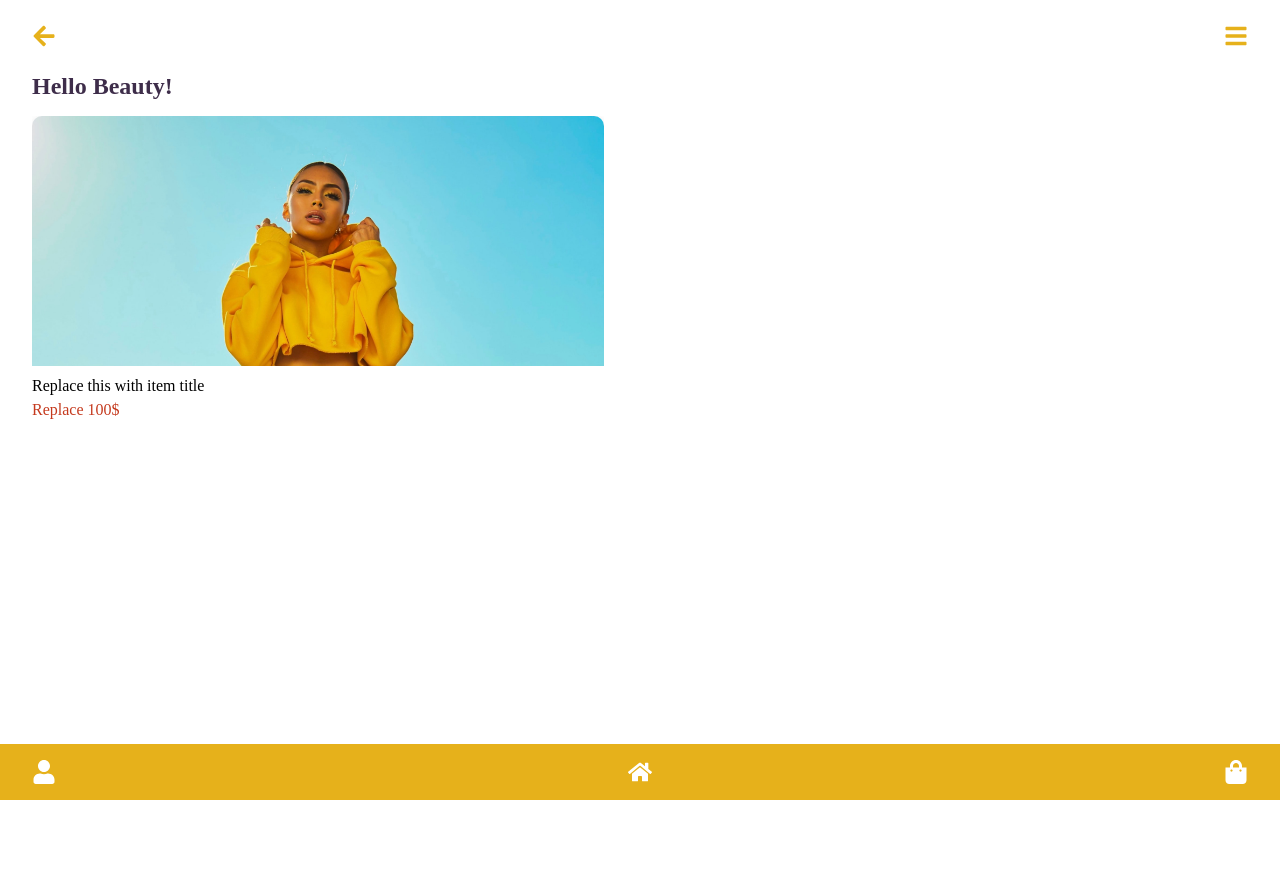
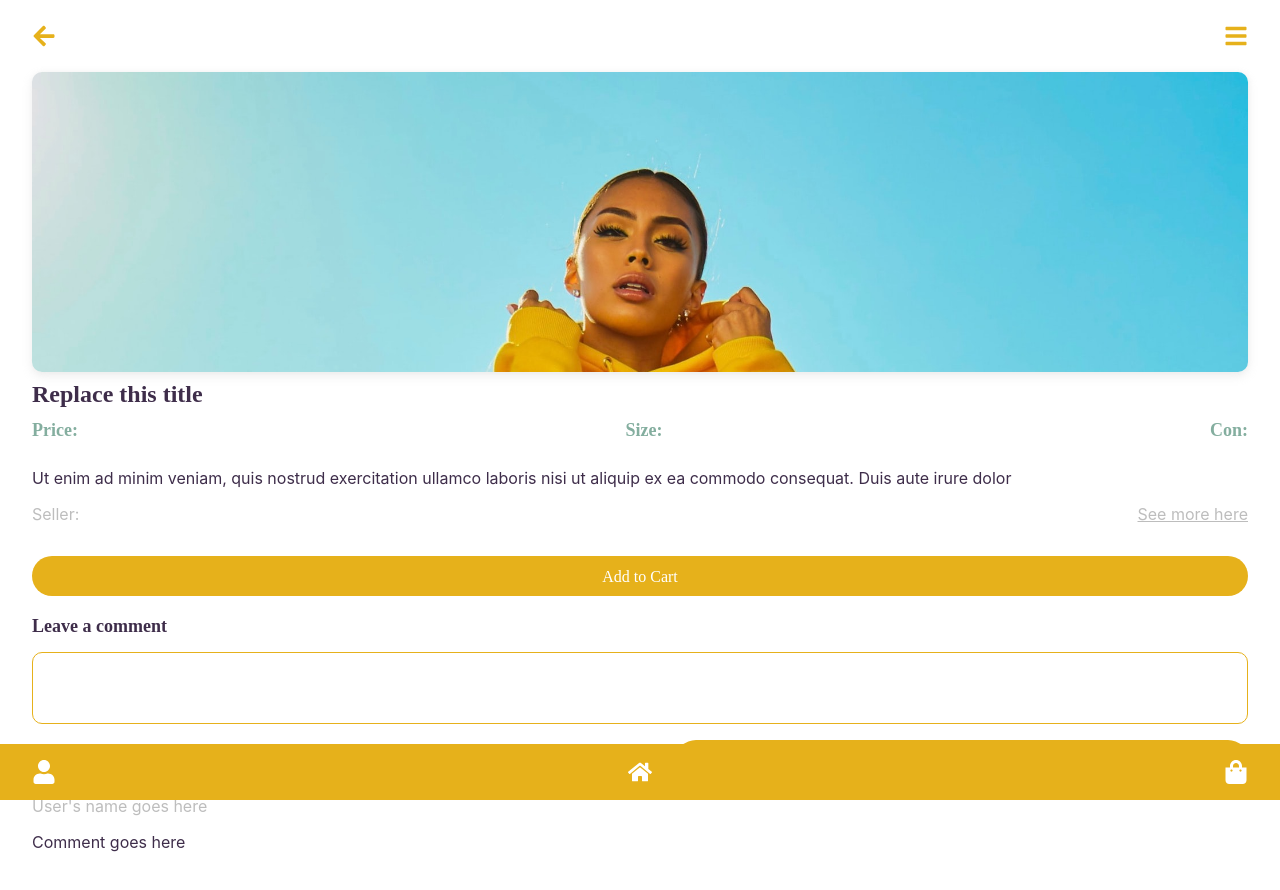
Before and after one commit to nakitanaidu/GroupSummative, a React (Create React App) app: page / in a window 1280 px wide. Shown: the top 890 px of the page. Before the commit the page ends 800 px from the top, so only its background shows below. Built offline with nearby package versions, Linux system fonts and the light colour scheme.

Commit message:
item detail update

```diff
--- a/src/App.css
+++ b/src/App.css
@@ -15,7 +15,16 @@ h2 {
   line-height: 28px;
 }
 
-p {
+h3 {
+  font-family: Oxygen;
+  font-style: normal;
+  font-weight: bold;
+  font-size: 18px;
+  line-height: 28px;
+  margin: 12px auto;
+}
+
+p input {
   font-family: Maven Pro;
   font-style: normal;
   font-weight: normal;
@@ -36,9 +45,17 @@ p {
   color: #84ae9f;
 }
 
+.dark {
+  color: #3e2d4a;
+}
+
+.grey {
+  color: #bdbdbd;
+}
+
 .page-tile {
   color: #3e2d4a;
-  margin: 16px 32px;
+  margin: 16px 0;
 }
 
 .logo {
@@ -56,4 +73,5 @@ p {
 
 .page {
   padding-bottom: 56px;
+  margin: auto 32px;
 }
--- a/src/App.js
+++ b/src/App.js
@@ -4,14 +4,15 @@ import "./css/categories.css";
 import "./css/buttons.css";
 import "./css/navigation.css";
 import "./css/itemsdisplay.css";
+import "./css/itemdetail.css";
+import ItemDetail from "./components/ItemDetail";
 import DisplayItems from "./components/DisplayItems";
-import Categories from "./components/Categories";
 
 class App extends Component {
   render() {
     return (
       <React.Fragment>
-        <DisplayItems />
+        <ItemDetail />
       </React.Fragment>
     );
   }
--- a/src/components/DisplayItems.jsx
+++ b/src/components/DisplayItems.jsx
@@ -1,15 +1,14 @@
 import React, { Component } from "react";
 import TopNav from "./TopNav";
 import replaceThisWithPhoto from "./images/background/women-item-02.jpg";
-import replaceThisWithPhoto2 from "./images/background/women-item-03.jpg";
-import replaceThisWithPhoto3 from "./images/background/women-item-04.jpg";
 import NavBar from "./NavBar";
 
 class DisplayItems extends Component {
   render() {
     return (
+      <React.Fragment>
+        <TopNav />
         <div className="items-page page">
-        <TopNav />
           <h2 className="page-tile">Hello Beauty!</h2>
           <div className="items-con">
             <div className="item-con">
@@ -20,9 +19,9 @@ class DisplayItems extends Component {
               <p className="item-price red">Replace 100$</p>
             </div>
           </div>
-
+        </div>
         <NavBar />
-      </div>
+      </React.Fragment>
     );
   }
 }
--- /dev/null
+++ b/src/components/ItemDetail.jsx
@@ -0,0 +1,60 @@
+import React, { Component } from "react";
+import TopNav from "./TopNav";
+import NavBar from "./NavBar";
+import replaceThisWithPhoto from "./images/background/women-item-02.jpg";
+
+class ItemDetail extends Component {
+  render() {
+    return (
+      <React.Fragment>
+        <TopNav />
+        <div className="item-detail page">
+          <div className="detail-img-con">
+            <img src={replaceThisWithPhoto} alt="item-img" />
+          </div>
+
+          <h2 className="dark">Replace this title</h2>
+
+          <div className="price-size-con">
+            <h3 className="green">Price: </h3>
+            <h3 className="green">Size: </h3>
+            <h3 className="green">Con: </h3>
+          </div>
+
+          <p className="dark">
+            Ut enim ad minim veniam, quis nostrud exercitation ullamco laboris
+            nisi ut aliquip ex ea commodo consequat. Duis aute irure dolor
+          </p>
+
+          <div className="seller-seemore">
+            <p className="grey">Seller: </p>
+            <p>
+              <a href="REPLACE THIS LINK" className="grey">
+                See more here
+              </a>
+            </p>
+          </div>
+
+          <button className="btn btn-wide btn-primary">Add to Cart</button>
+
+          <div className="comment-con">
+            <h3 className="dark">Leave a comment</h3>
+            <input type="textarea" className="grey"></input>
+
+            <button className="btn btn-primary btn-narrow btn-right">
+              Send
+            </button>
+
+            <div className="comment">
+              <p className="grey">User's name goes here</p>
+              <p className="dark">Comment goes here</p>
+            </div>
+          </div>
+        </div>
+        <NavBar />
+      </React.Fragment>
+    );
+  }
+}
+
+export default ItemDetail;
--- a/src/css/buttons.css
+++ b/src/css/buttons.css
@@ -7,6 +7,7 @@
   font-size: 16px;
   line-height: 21px;
   border-style: none;
+  display: block;
 }
 
 .btn-primary {
@@ -15,9 +16,16 @@
 }
 
 .btn-wide {
-  width: 80%;
-  display: block;
   margin: 16px auto;
+  width: 100%;
+}
+
+.btn-narrow {
+  width: 47%;
+}
+
+.btn-right {
+  margin: 16px 0px 16px auto;
 }
 
 .btn-secondary {
--- /dev/null
+++ b/src/css/itemdetail.css
@@ -0,0 +1,46 @@
+.detail-img-con {
+  width: 100%;
+  height: 300px;
+  overflow: hidden;
+  margin-bottom: 8px;
+  box-shadow: 0px 4px 10px rgba(196, 196, 196, 0.3),
+    1px -1px 4px rgba(196, 196, 196, 0.1);
+  border-radius: 10px;
+}
+
+.detail-img-con img {
+  max-width: 100%;
+  min-height: 100%;
+  object-fit: cover;
+}
+
+.price-size-con {
+  display: flex;
+  justify-content: space-between;
+}
+
+.item-detail h2 {
+  margin: 0;
+}
+
+.price-size-con h3 {
+  margin: 0;
+  padding: 8px 0;
+}
+
+.seller-seemore {
+  display: flex;
+  justify-content: space-between;
+}
+
+.seller-seemore p {
+  margin-top: 0px;
+}
+
+.comment-con input {
+  width: 100%;
+  border: 1px solid #e6b11b;
+  box-sizing: border-box;
+  border-radius: 10px;
+  height: 72px;
+}
--- a/src/css/itemsdisplay.css
+++ b/src/css/itemsdisplay.css
@@ -1,6 +1,5 @@
 .items-con {
   display: flex;
-  margin: auto 32px;
   justify-content: space-between;
   flex-wrap: wrap;
 }
@@ -17,13 +16,13 @@
   height: 250px;
   overflow: hidden;
   margin-bottom: 8px;
+  box-shadow: 0px 4px 10px rgba(196, 196, 196, 0.3),
+    1px -1px 4px rgba(196, 196, 196, 0.1);
+  border-radius: 10px;
 }
 
 .img-con img {
   max-width: 100%;
   min-height: 100%;
   object-fit: cover;
-  box-shadow: 0px 4px 10px rgba(196, 196, 196, 0.3),
-    1px -1px 4px rgba(196, 196, 196, 0.1);
-  border-radius: 10px;
 }
```
Lines whose indentation alone changed are shown as unchanged.
